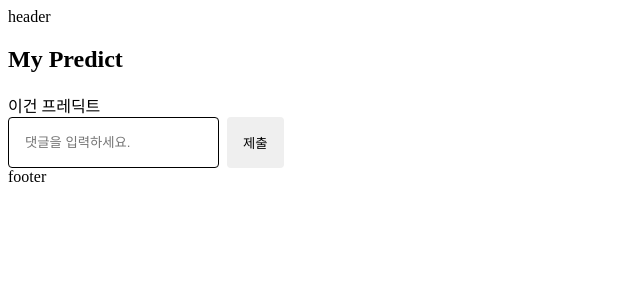
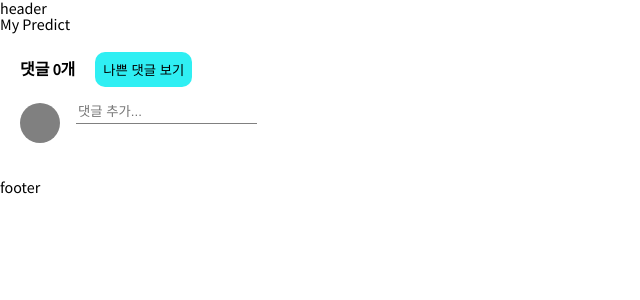
Before and after one commit to onejuice98/johna-sick, a Next.js app in the folder app/: page /predict in a window 1280 px wide. Shown: the top 300 px of the page, without its empty margins (0-640 px from the left). Built offline with nearby package versions, Linux system fonts and the light colour scheme.

Commit message:
feat : hide & visible + comment style

```diff
--- a/app/app/layout.tsx
+++ b/app/app/layout.tsx
@@ -1,3 +1,4 @@
+import "@/app/styles/global.css";
 export default function RootLayout({
   children,
 }: {
@@ -8,6 +9,7 @@ export default function RootLayout({
       <head>
         <title> Next.js 13 </title>
       </head>
+
       <body>
         <header> header </header>
         <div>{children}</div>
--- a/app/app/predict/page.tsx
+++ b/app/app/predict/page.tsx
@@ -3,19 +3,73 @@ import { getPredict } from "@/pages/api/predict/result";
 import React, { useState } from "react";
 import styled from "styled-components";
 
+const VisibleButton = styled.button`
+  padding: 0.5rem;
+  border-radius: 10px;
+  border: none;
+  background-color: #2feff3;
+  &:hover {
+    background-color: #20b0b0;
+    transition-duration: 500ms;
+  }
+`;
+const CommentWrapper = styled.div`
+  display: flex;
+  flex-direction: column;
+  padding: 20px;
+  gap: 1rem;
+`;
+const CommentCount = styled.span`
+  font-weight: bold;
+  margin-right: 20px;
+`;
+const Avatar = styled.div`
+  border-radius: 100%;
+  width: 40px;
+  height: 40px;
+  background-color: gray;
+`;
 const CommentForm = styled.form`
   display: flex;
-  gap: 0.5rem;
+  align-items: flex-start;
+  gap: 1rem;
 `;
 const CommentInput = styled.input`
-  padding: 1rem;
-  border: 1px solid black;
-  border-radius: 0.25rem;
+  border: none;
+  border-bottom: 1px solid gray;
+  padding-bottom: 4px;
+  &:focus {
+    outline: none;
+  }
 `;
 const CommentButton = styled.button`
   padding: 1rem;
   border: none;
   border-radius: 0.25rem;
+`;
+const CommentList = styled.div``;
+const Comment = styled.div`
+  display: flex;
+  position: relative;
+  width: 100%;
+  margin-bottom: 2rem;
+  gap: 1rem;
+`;
+const CommentContext = styled.div`
+  display: flex;
+  flex-direction: column;
+  width: 90%;
+`;
+const CommentWriter = styled.span`
+  font-size: small;
+  font-weight: bold;
+`;
+const CommentText = styled.p`
+  font-size: small;
+  margin-top: 12px;
+`;
+const CommentOptions = styled.div`
+  display: flex;
 `;
 const CENSOR_MESSAGE = "^^ld가 작동하였습니다.";
 type censorListType = {
@@ -25,6 +79,7 @@ type censorListType = {
 const Page = () => {
   const [comment, setComment] = useState<string>("");
   const [comments, setComments] = useState<censorListType[]>([]);
+  const [visible, setVisible] = useState<boolean>(true);
   const handleChange = (event: React.ChangeEvent<HTMLInputElement>) => {
     setComment(event.currentTarget.value);
   };
@@ -44,24 +99,37 @@ const Page = () => {
 
   return (
     <div>
-      이건 프레딕트
+      <CommentWrapper>
+        <div>
+          <CommentCount> 댓글 {comments.length}개</CommentCount>
+          <VisibleButton onClick={() => setVisible((prev) => !prev)}>
+            {visible ? "나쁜 댓글 보기" : "나쁜 댓글 숨기기"}
+          </VisibleButton>
+        </div>
         <CommentForm onSubmit={handleSubmit}>
+          <Avatar />
           <CommentInput
             type="text"
             required
             onChange={handleChange}
             value={comment}
-          placeholder="댓글을 입력하세요."
+            placeholder="댓글 추가..."
           />
-        <CommentButton type="submit"> 제출</CommentButton>
         </CommentForm>
-      <div>
+        <CommentList>
           {comments.map((value, index) => (
-          <div key={index}>
-            {value.comment} / {value.censor && "censored"}
-          </div>
+            <Comment key={index}>
+              <Avatar />
+              <CommentContext>
+                <CommentWriter>One Juice</CommentWriter>
+                <CommentText>
+                  {visible && value.censor ? CENSOR_MESSAGE : value.comment}
+                </CommentText>
+              </CommentContext>
+            </Comment>
           ))}
-      </div>
+        </CommentList>
+      </CommentWrapper>
     </div>
   );
 };
--- /dev/null
+++ b/app/app/styles/global.css
@@ -0,0 +1,142 @@
+@import url("https://fonts.googleapis.com/css2?family=Source+Sans+Pro:wght@300;400&display=swap");
+html,
+body,
+div,
+span,
+applet,
+object,
+iframe,
+h1,
+h2,
+h3,
+h4,
+h5,
+h6,
+p,
+blockquote,
+pre,
+a,
+abbr,
+acronym,
+address,
+big,
+cite,
+code,
+del,
+dfn,
+em,
+img,
+ins,
+kbd,
+q,
+s,
+samp,
+small,
+strike,
+strong,
+sub,
+sup,
+tt,
+var,
+b,
+u,
+i,
+center,
+dl,
+dt,
+dd,
+menu,
+ol,
+ul,
+li,
+fieldset,
+form,
+label,
+legend,
+table,
+caption,
+tbody,
+tfoot,
+thead,
+tr,
+th,
+td,
+article,
+aside,
+canvas,
+details,
+embed,
+figure,
+figcaption,
+footer,
+header,
+hgroup,
+main,
+menu,
+nav,
+output,
+ruby,
+section,
+summary,
+time,
+mark,
+audio,
+video {
+  margin: 0;
+  padding: 0;
+  border: 0;
+  font-size: 100%;
+  font: inherit;
+  vertical-align: baseline;
+}
+/* HTML5 display-role reset for older browsers */
+article,
+aside,
+details,
+figcaption,
+figure,
+footer,
+header,
+hgroup,
+main,
+menu,
+nav,
+section {
+  display: block;
+}
+/* HTML5 hidden-attribute fix for newer browsers */
+*[hidden] {
+  display: none;
+}
+body {
+  line-height: 1;
+}
+menu,
+ol,
+ul {
+  list-style: none;
+}
+blockquote,
+q {
+  quotes: none;
+}
+blockquote:before,
+blockquote:after,
+q:before,
+q:after {
+  content: "";
+  content: none;
+}
+table {
+  border-collapse: collapse;
+  border-spacing: 0;
+}
+* {
+  box-sizing: border-box;
+}
+body {
+  font-family: "Source Sans Pro", sans-serif;
+}
+a {
+  text-decoration: none;
+}
--- a/app/next.config.js
+++ b/app/next.config.js
@@ -1,5 +1,8 @@
 /** @type {import('next').NextConfig} */
 const nextConfig = {
+  compiler: {
+    styledComponents: true,
+  },
   experimental: {
     appDir: true,
   },
--- a/app/package.json
+++ b/app/package.json
@@ -31,6 +31,7 @@
     "@testing-library/react": "^13.4.0",
     "@types/styled-components": "^5.1.26",
     "jest": "^29.4.2",
-    "jest-environment-jsdom": "^29.4.2"
+    "jest-environment-jsdom": "^29.4.2",
+    "jest-fetch-mock": "^3.0.3"
   }
 }
```
Also changed, not shown: 2 other files (tests, documents, lock files or other folders). Lines whose indentation alone changed are shown as unchanged.
